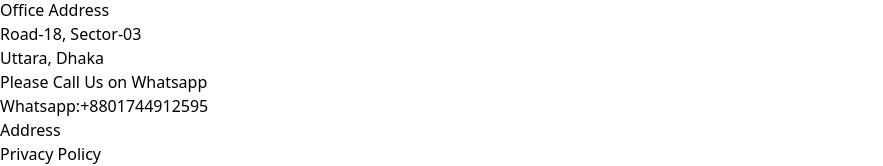
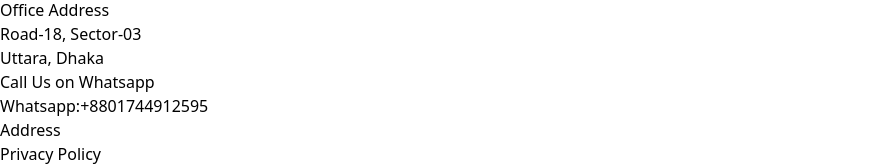
Before and after one commit to riyadhbd2/food-pack, a React (Vite) app: page / in a window 1280 px wide. Shown: the part 4872-5038 px from the top of the page, without its empty margins (0-883 px from the left). Built offline with nearby package versions, Linux system fonts and the light colour scheme.

Commit message:
contact text edited

```diff
--- a/src/components/Contact.jsx
+++ b/src/components/Contact.jsx
@@ -19,7 +19,7 @@ const Contact = () => {
                     <p>Uttara, Dhaka</p>
                 </div>
                 <div className="text-center">
-                     <p className="text-2xl font-medium">Please Call Us on <span className="text-green-400 text-3xl" >Whatsapp</span></p>
+                     <p className="text-2xl font-medium">Call Us on <span className="text-green-400 text-3xl" >Whatsapp</span></p>
                      <Link> <span className="bg-orange-400 px-2 py-1 rounded-md text-white">Whatsapp:</span>+8801744912595</Link>
                 </div>
 
```
Also changed, not shown: .eslintrc.cjs.
